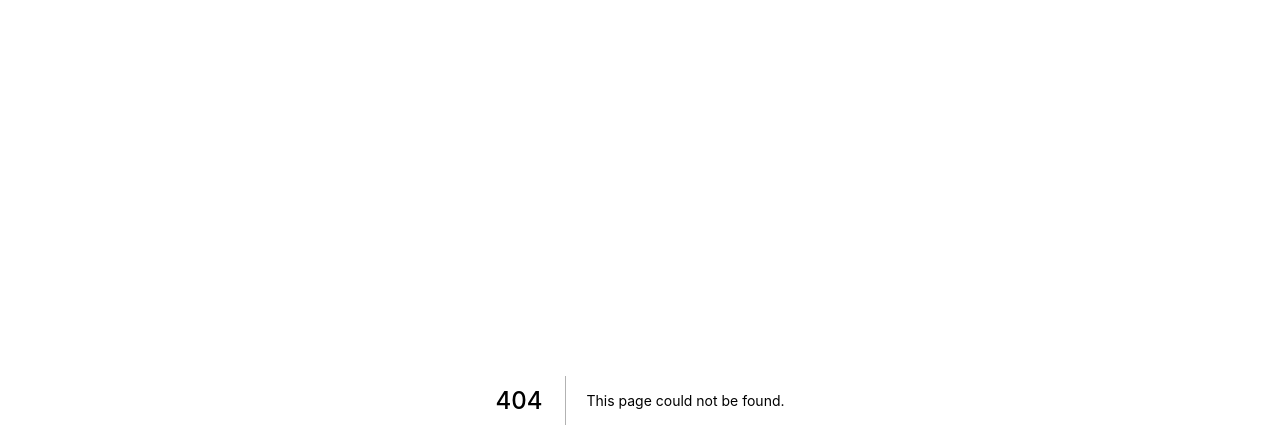
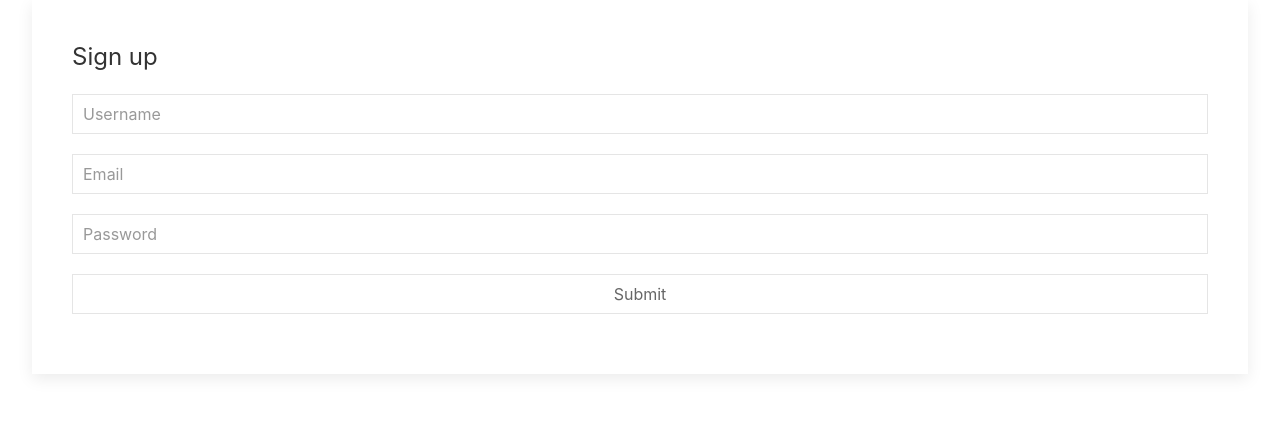
Before and after one commit to fauna-labs/fauna-shop-nextjs, a Next.js app: page /signup in a window 1280 px wide. Before the commit this address had no page. Shown: the top 448 px of the page. Built offline with nearby package versions, Linux system fonts and the light colour scheme.

Commit message:
done 2.b

```diff
--- /dev/null
+++ b/components/Signup.js
@@ -0,0 +1,99 @@
+// components/Signup.js
+
+import { useState, useEffect } from 'react'
+import { useMutation, gql } from "@apollo/client";
+
+const SIGN_UP = gql`
+  mutation OwnerSignUp($email: String!, $name: String!, $password: String! ) {
+    registerOwner(email: $email, name: $name, password: $password) {
+      _id
+      name
+      email
+    }
+  }
+`;
+
+const INITAL_STATE = {
+  name: '',
+  email: '',
+  password: '',
+}
+
+export default function Signup() {
+  const [signupUserFunc, { data, loading, error }] = useMutation(SIGN_UP);
+
+  const [state, setState] = useState(INITAL_STATE);
+
+  useEffect(() => {
+    if(data) {
+      alert('Signup Complete')
+      setState(INITAL_STATE);
+      console.log(data);
+    }
+  }, [data])
+
+  const handleChange = e => {
+    setState({
+      ...state,
+      [e.target.name]: e.target.value
+    })
+  }
+
+  const doSignup = e => {
+    e.preventDefault();
+    signupUserFunc({
+      variables: {
+          ...state,
+      },
+    })
+  }
+
+  if (loading) return 'Submitting...';
+  if (error) return 'Something went wrong...'
+
+  return (
+    <div>
+      <div>
+        <div className="uk-card uk-card-default uk-card-body">
+          <h3 className="uk-card-title">Sign up</h3>
+            <form onSubmit={doSignup}>
+              <div className="uk-margin">
+                <input
+                  className="uk-input"
+                  type="text"
+                  placeholder="Username"
+                  name="name"
+                  onChange={handleChange}
+                  value={state.name}
+                  autoComplete="off"
+                />
+              </div>
+              <div className="uk-margin">
+                <input
+                  className="uk-input"
+                  type="text"
+                  placeholder="Email"
+                  name="email"
+                  onChange={handleChange}
+                  value={state.email}
+                />
+              </div>
+              <div className="uk-margin">
+                <input
+                  className="uk-input"
+                  type="password"
+                  placeholder="Password"
+                  name="password"
+                  onChange={handleChange}
+                  value={state.password}
+                />
+              </div>
+              <div className="uk-margin">
+                <input className="uk-input" type="submit" />
+              </div>
+            </form>
+        </div>
+      </div>
+    </div>
+  )
+}
--- a/pages/_app.js
+++ b/pages/_app.js
@@ -1,3 +1,5 @@
+/* eslint-disable @next/next/no-sync-scripts */
+import Head from 'next/head';
 import { ApolloProvider } from '@apollo/client';
 import client from '../apollo-client';
 import '../styles/globals.css';
@@ -5,6 +7,11 @@ import '../styles/globals.css';
 function MyApp({ Component, pageProps }) {
   return (
     <>
+    <Head>
+        <link rel="stylesheet" href="https://cdn.jsdelivr.net/npm/uikit@3.7.6/dist/css/uikit.min.css" />
+        <script src="https://cdn.jsdelivr.net/npm/uikit@3.7.6/dist/js/uikit.min.js" />
+        <script src="https://cdn.jsdelivr.net/npm/uikit@3.7.6/dist/js/uikit-icons.min.js" />
+      </Head>
       <ApolloProvider client={client}>
         <Component {...pageProps} />
       </ApolloProvider>
--- /dev/null
+++ b/pages/signup.js
@@ -0,0 +1,10 @@
+import Signup from '../components/Signup'
+import styles from '../styles/Home.module.css'
+
+export default function SignUpPage() {
+  return (
+    <div className={styles.container}>
+      <Signup />
+    </div>
+  )
+}
```
Also changed, not shown: components/Login.js (added, +89 -0 lines), pages/login.js (added, +12 -0 lines).
